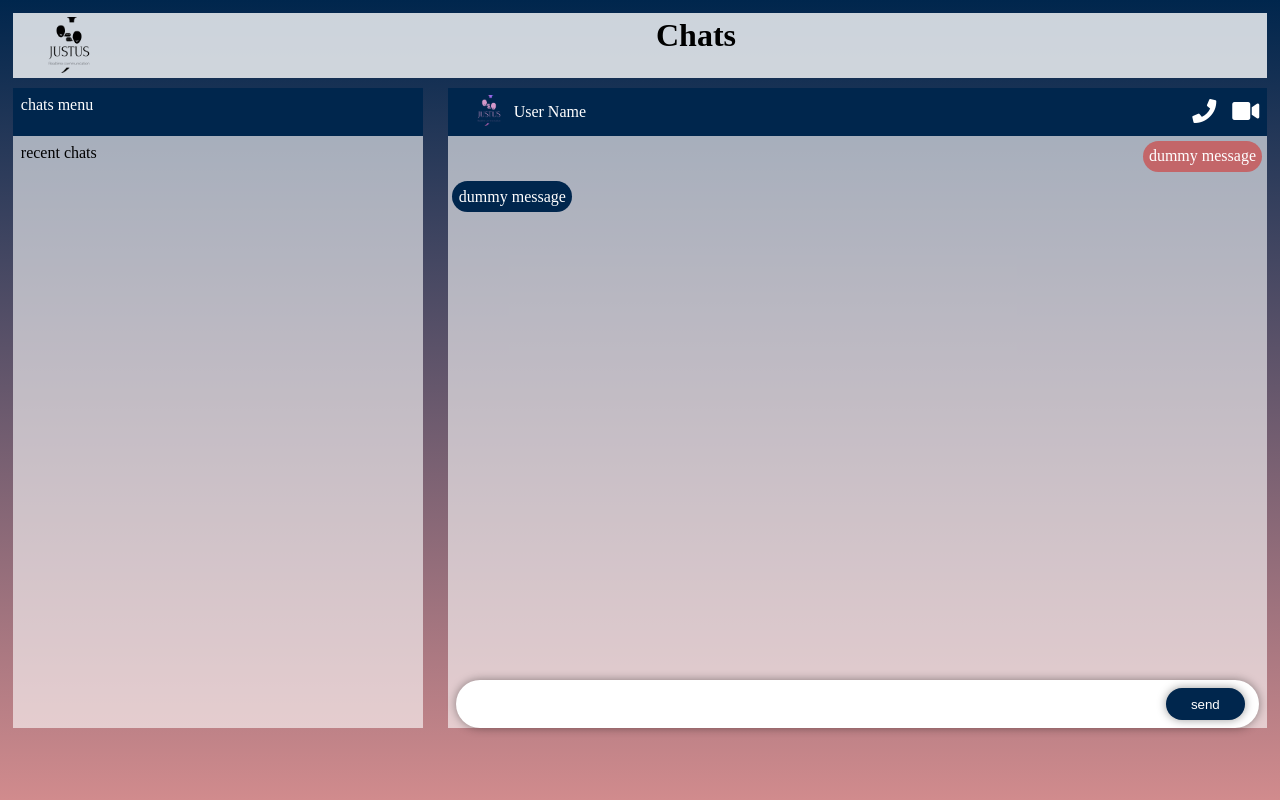
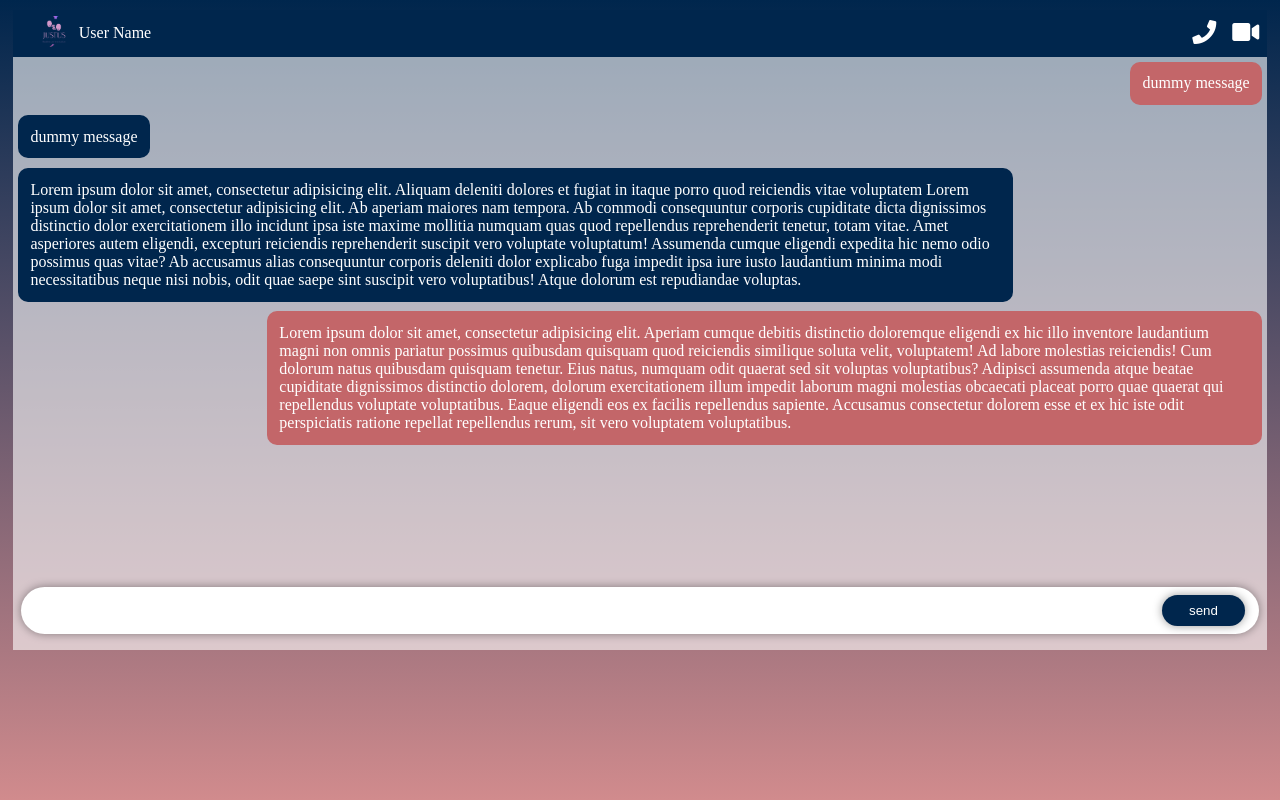
Before and after one commit to jojothomas1515/JustUs, a Flask app: template chat/templates/chats.html in a window 1280 px wide. Run offline with Flask 3, Linux system fonts and the light colour scheme; the template is opened without the code that fills it, so the values that code supplies are empty.

Commit message:
about to start socketio implementation

```diff
--- a/authentication/login_signup.py
+++ b/authentication/login_signup.py
@@ -24,13 +24,14 @@ def login_page():
     if request.method == 'POST':
         email = request.form.get('email')
         password = request.form.get('password')
-        remember = request.form.get('login') is True
+        remember = request.form.get('remember-me')
 
         user: User = User.get('email', email)
         if not user:
             flash("Email not associated with any account", "error")
             return render_template('login_page.html')
         if check_password_hash(user.password, password):
+            print(remember)
             if login_user(user=user, remember=remember, duration=dt.timedelta(days=7)):
                 return redirect(url_for("chat.chats_page"))
             print(login_user(user=user, remember=remember, duration=dt.timedelta(days=7)))
--- a/authentication/templates/login_page.html
+++ b/authentication/templates/login_page.html
@@ -13,7 +13,7 @@
                                                                      placeholder="Password"> <i
                 class='show-password fa fa-eye'></i></div>
         <div class="remember-forget">
-            <label><input type="checkbox" name="remember_me" id="remember"> Remember Me</label>
+            <label><input type="checkbox" name="remember-me" id="remember"> Remember Me</label>
             <a href="{{ url_for('authentication.password_reset') }}">Forgot Password?</a>
         </div>
         {% if get_flashed_messages() %}
--- a/chat/__init__.py
+++ b/chat/__init__.py
@@ -1,7 +1,9 @@
 #!/usr/bin/env python
 """Initialization module """
 from flask import Blueprint
+from flask_socketio import SocketIO
 
+socketio = SocketIO()
 chat_views = Blueprint('chat', __name__,
                        url_prefix='/chats',
                        template_folder='templates',
--- a/chat/static/css/chats.css
+++ b/chat/static/css/chats.css
@@ -22,6 +22,7 @@ body header {
   background-color: rgba(255, 255, 255, 0.8);
   margin-top: min(1rem, 1%);
   padding-block: 0.3rem;
+  display: none;
 }
 body header .logo {
   max-width: min(100%, 7rem);
@@ -47,6 +48,7 @@ main .chats-con {
   background-color: rgba(255, 255, 255, 0.6);
   height: 100%;
   width: max(360px, 50%);
+  display: none;
 }
 main .chats-con .chats-menu {
   background-color: #00264d;
@@ -61,6 +63,8 @@ main .messages-con {
   background-color: rgba(255, 255, 255, 0.6);
   height: 100%;
   width: 100%;
+  display: flex;
+  flex-direction: column;
 }
 main .messages-con .friend-profile-info-menu {
   background-color: #00264d;
@@ -97,19 +101,20 @@ main .messages-con .messages {
   display: flex;
   flex-direction: column;
   gap: 0.6em;
-  padding: 0.3rem;
   height: 85%;
+  overflow-y: scroll;
+  -webkit-overflow-scrolling: touch;
+  padding: 0.3rem 0.3rem 1rem;
 }
 main .messages-con .messages .message {
-  max-width: 360px;
-  width: max-content;
-  border-radius: 50px;
+  max-width: 80%;
+  border-radius: 10px;
   background-color: black;
   color: white;
-  padding: 0.4rem;
+  padding: 0.8rem;
 }
 main .messages-con .messages .me {
-  align-self: end;
+  align-self: flex-end;
   background-color: #c36669;
 }
 main .messages-con .messages .friend-message {
@@ -127,6 +132,7 @@ main .messages-con .message-input-con {
   padding-inline: 0.9rem;
   gap: 1rem;
   box-shadow: 0 0 10px rgba(0, 0, 0, 0.4);
+  margin-bottom: 1rem;
 }
 main .messages-con .message-input-con #message-input {
   width: 100%;
--- a/chat/static/css/chats.scss
+++ b/chat/static/css/chats.scss
@@ -23,6 +23,7 @@ body {
     background-color: rgba(white, .8);
     margin-top: min(1rem, 1%);
     padding-block: .3rem;
+    display: none;
 
     .logo {
       max-width: min(100%, 7rem);
@@ -52,6 +53,8 @@ main {
     background-color: rgba(white, .6);
     height: 100%;
     width: max(360px, 50%);
+    // todo
+    display: none;
 
     .chats-menu {
       background-color: #00264d;
@@ -71,6 +74,12 @@ main {
     background-color: rgba(white, .6);
     height: 100%;
     width: 100%;
+    display: flex;
+    flex-direction: column;
+
+    //@media screen and (max-width: 600px){
+    //  height: 90vh;
+    //}
 
     .friend-profile-info-menu {
       background-color: #00264d;
@@ -93,15 +102,17 @@ main {
           }
         }
       }
+
       .rtc-menu {
         display: flex;
         gap: 1rem;
         align-items: center;
+
         button {
           font-size: 1.5rem;
           background-color: transparent;
           color: white;
-          border:none;
+          border: none;
           cursor: pointer;
         }
       }
@@ -111,20 +122,22 @@ main {
       display: flex;
       flex-direction: column;
       gap: .6em;
-      padding: .3rem;
       height: 85%;
+      overflow-y: scroll;
+      -webkit-overflow-scrolling: touch;
+      padding: .3rem .3rem 1rem;
+
 
       .message {
-        max-width: 360px;
-        width: max-content;
-        border-radius: 50px;
+        max-width: 80%;
+        border-radius: 10px;
         background-color: black;
         color: white;
-        padding: .4rem;
+        padding: .8rem;
       }
 
       .me {
-        align-self: end;
+        align-self: flex-end;
         background-color: darken(#d18b8d, 10);
       }
 
@@ -147,6 +160,7 @@ main {
       padding-inline: .9rem;
       gap: 1rem;
       box-shadow: 0 0 10px rgba(black, .4);
+      margin-bottom: 1rem;
 
 
       #message-input {
--- a/chat/templates/chats.html
+++ b/chat/templates/chats.html
@@ -2,7 +2,7 @@
 <html lang="en">
 <head>
     <meta charset="UTF-8">
-    <meta name="viewport" content="width=device-width initial-scale=1.0">
+    <meta name="viewport" content="width=device-width initial-scale=1.0 maximum-scale=1.0 user-scalable=no">
     <link rel="stylesheet" href="https://cdnjs.cloudflare.com/ajax/libs/font-awesome/5.15.3/css/all.min.css">
 
     <link rel="stylesheet" href="{{ url_for('chat.static', filename='css/chats.css') }}">
@@ -40,6 +40,27 @@
             <div class="message friend-message">
                 dummy message
             </div>
+            <div class="message friend-message">
+                Lorem ipsum dolor sit amet, consectetur adipisicing elit. Aliquam deleniti dolores et fugiat in itaque
+                porro quod reiciendis vitae voluptatem
+                Lorem ipsum dolor sit amet, consectetur adipisicing elit. Ab aperiam maiores nam tempora. Ab commodi
+                consequuntur corporis cupiditate dicta dignissimos distinctio dolor exercitationem illo incidunt ipsa
+                iste maxime mollitia numquam quas quod repellendus reprehenderit tenetur, totam vitae. Amet asperiores
+                autem eligendi, excepturi reiciendis reprehenderit suscipit vero voluptate voluptatum! Assumenda cumque
+                eligendi expedita hic nemo odio possimus quas vitae? Ab accusamus alias consequuntur corporis deleniti
+                dolor explicabo fuga impedit ipsa iure iusto laudantium minima modi necessitatibus neque nisi nobis,
+                odit quae saepe sint suscipit vero voluptatibus! Atque dolorum est repudiandae voluptas.
+            </div>
+            <div class="message me">
+                Lorem ipsum dolor sit amet, consectetur adipisicing elit. Aperiam cumque debitis distinctio doloremque
+                eligendi ex hic illo inventore laudantium magni non omnis pariatur possimus quibusdam quisquam quod
+                reiciendis similique soluta velit, voluptatem! Ad labore molestias reiciendis! Cum dolorum natus
+                quibusdam quisquam tenetur. Eius natus, numquam odit quaerat sed sit voluptas voluptatibus? Adipisci
+                assumenda atque beatae cupiditate dignissimos distinctio dolorem, dolorum exercitationem illum impedit
+                laborum magni molestias obcaecati placeat porro quae quaerat qui repellendus voluptate voluptatibus.
+                Eaque eligendi eos ex facilis repellendus sapiente. Accusamus consectetur dolorem esse et ex hic iste
+                odit perspiciatis ratione repellat repellendus rerum, sit vero voluptatem voluptatibus.
+            </div>
         </div>
         <div class="message-input-con">
             <input type="text" id="message-input">
--- a/models/friend.py
+++ b/models/friend.py
@@ -23,4 +23,4 @@ class Friend(Base, BaseModel):
     requester_id = Column(String(50), ForeignKey('users.id'), nullable=False, primary_key=True)
     requested_id = Column(String(50), ForeignKey('users.id'), nullable=False, primary_key=True)
     status = Column(Enum(FriendshipStatus, length=20), nullable=False)
-    date_of_request = Column(Date, nullable=False)
+    date = Column(Date, nullable=False)
--- a/sql/setup_database.sql
+++ b/sql/setup_database.sql
@@ -25,7 +25,7 @@ create table friends
     requester_id    VARCHAR(50) NOT NULL,
     requested_id    VARCHAR(50) NOT NULL,
     status          VARCHAR(20) CHECK ( status = 'pending' or status = 'accepted' or status = 'rejected'),
-    date_of_request DATE        NOT NULL,
+    date DATE        NOT NULL,
     PRIMARY KEY (requester_id, requested_id),
     constraint fk_requester FOREIGN KEY (requester_id) REFERENCES users (id),
     constraint fk_requested FOREIGN KEY (requested_id) REFERENCES users (id)
```
Also changed, not shown: chat/chats.py (+7 -0 lines), 1 other file.
